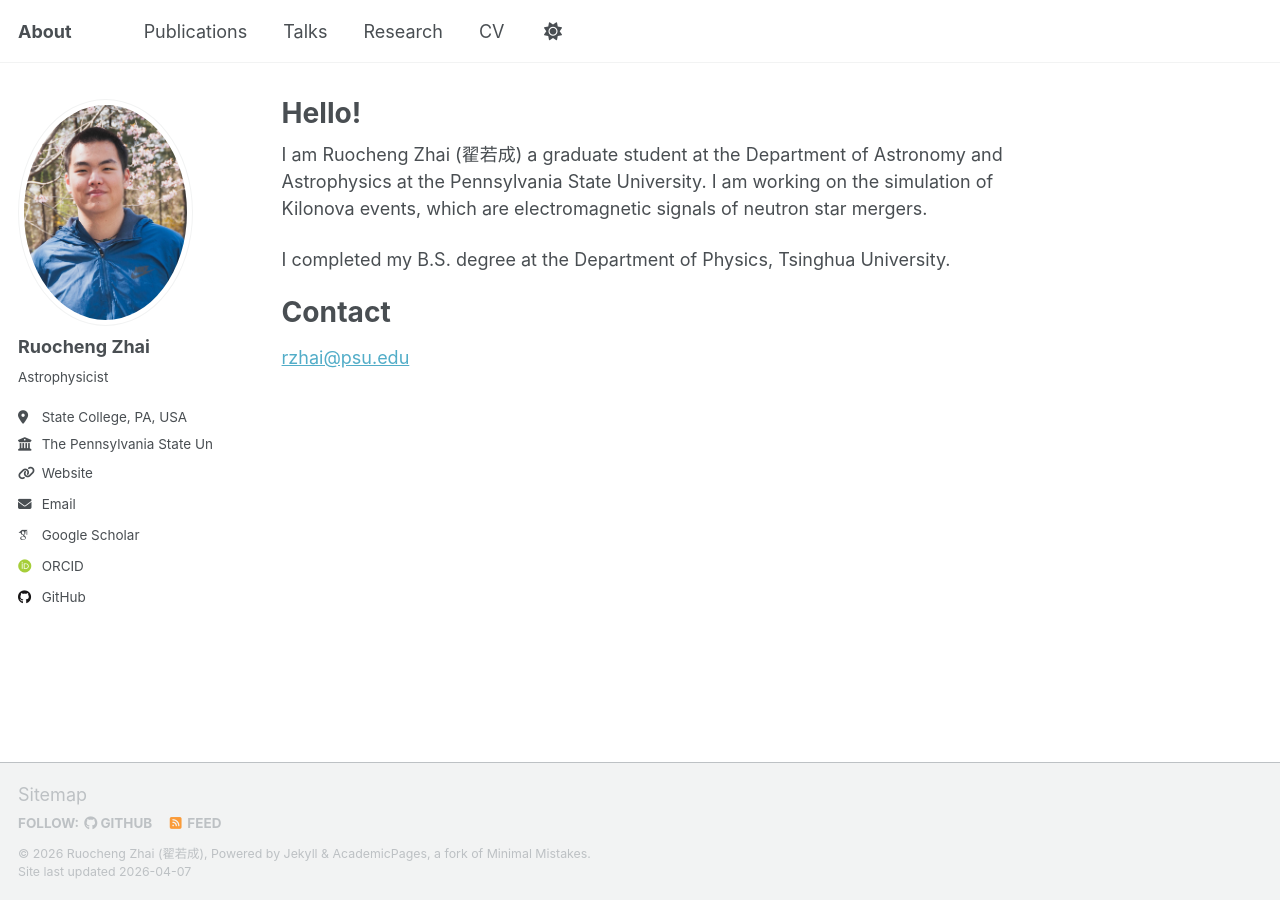
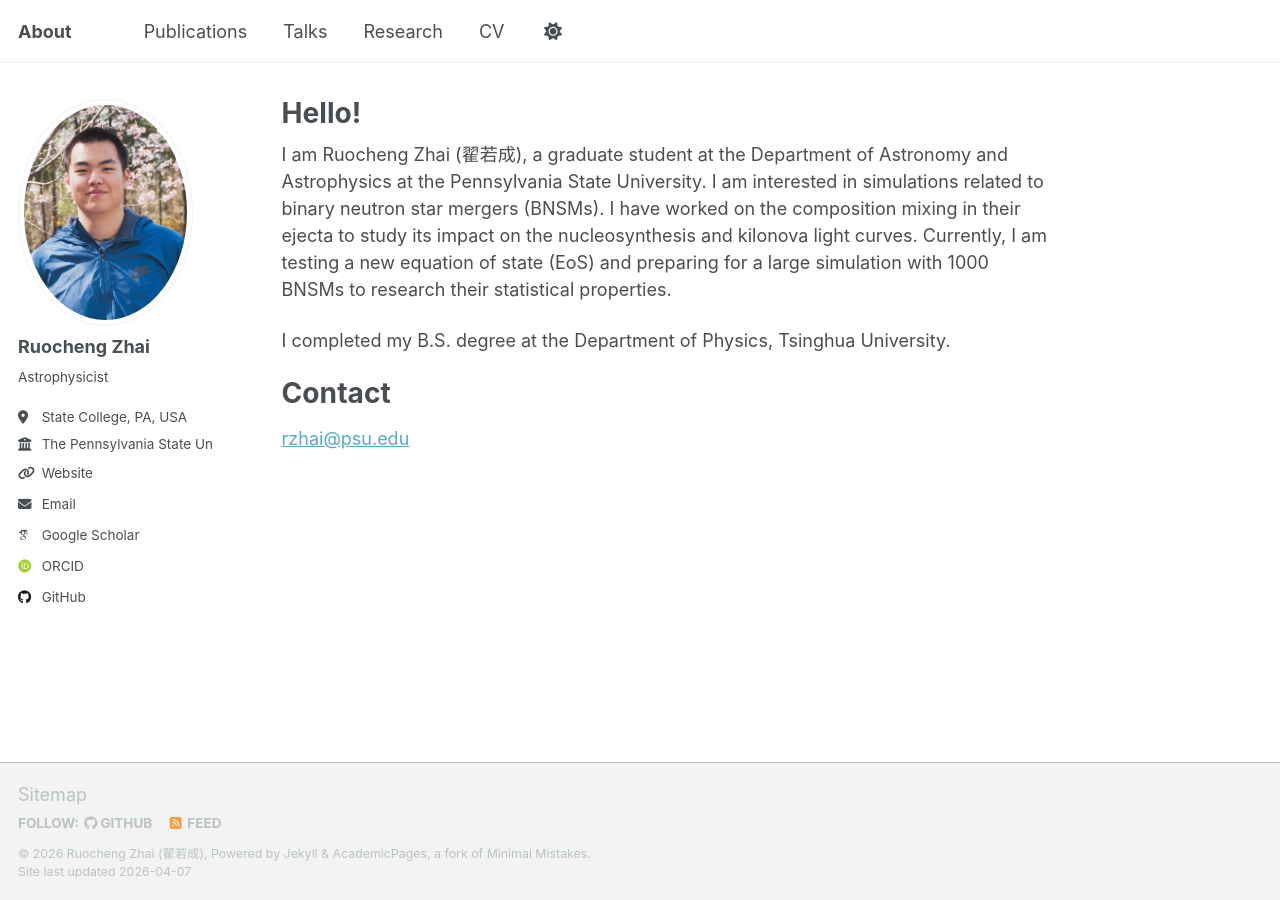
Before and after one commit to ruochengzhai/ruochengzhai.github.io, a Jekyll site: the page built from _pages/about.md, in a window 1280 px wide. Built offline with Jekyll 4.4.1, drawn with Linux system fonts in a browser that asks for light colours; some web fonts are replaced; a script that is not in the unit is left out.

Commit message:
Revise about page content for clarity and detail
Updated personal introduction and research focus.

```diff
--- a/_pages/about.md
+++ b/_pages/about.md
@@ -7,7 +7,7 @@ redirect_from:
   - /about.html
 ---
 
-I am Ruocheng Zhai (翟若成) a graduate student at the Department of Astronomy and Astrophysics at the Pennsylvania State University. I am working on the simulation of Kilonova events, which are electromagnetic signals of neutron star mergers.
+I am Ruocheng Zhai (翟若成), a graduate student at the Department of Astronomy and Astrophysics at the Pennsylvania State University. I am interested in simulations related to binary neutron star mergers (BNSMs). I have worked on the composition mixing in their ejecta to study its impact on the nucleosynthesis and kilonova light curves. Currently, I am testing a new equation of state (EoS) and preparing for a large simulation with 1000 BNSMs to research their statistical properties.
 
 I completed my B.S. degree at the Department of Physics, Tsinghua University.
 
```
